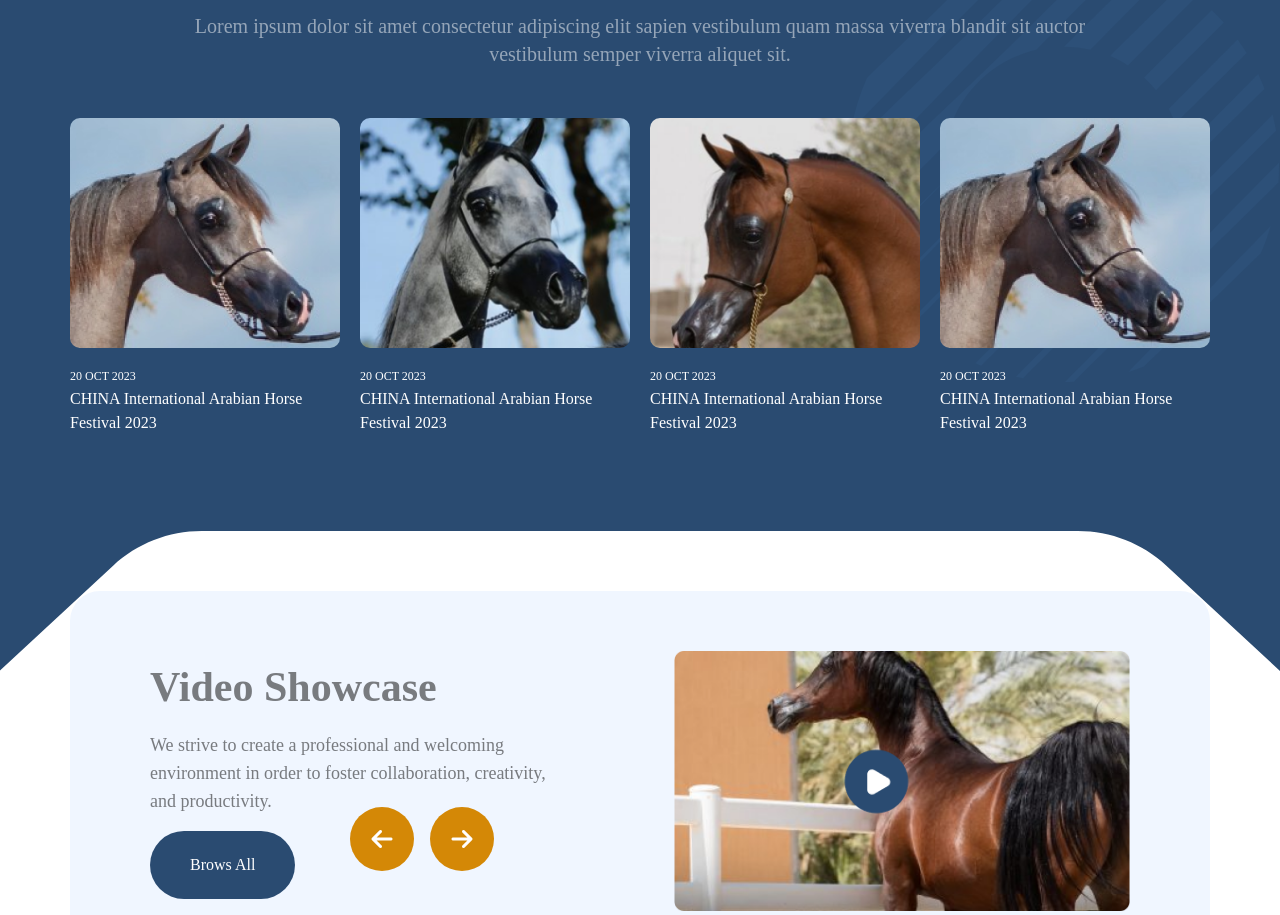
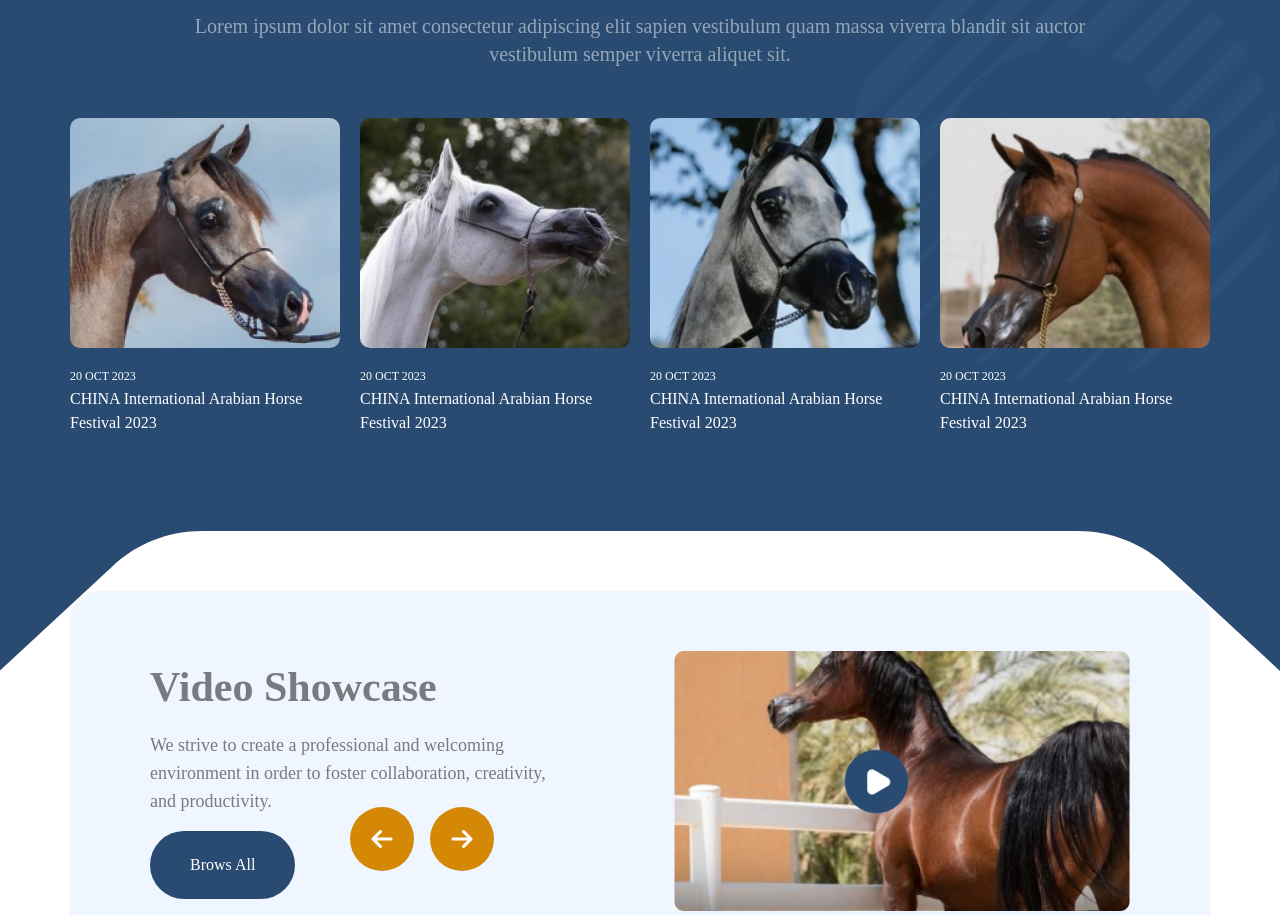
Before and after one commit to hendawee/Top-Arabians, a plain HTML site: page index.html in a window 1280 px wide. Shown: the part 1806-2721 px from the top of the page. Drawn offline with Linux system fonts and the light colour scheme; a web font is replaced by a local one.

Commit message:
corrected version

```diff
--- a/index.html
+++ b/index.html
@@ -434,22 +434,22 @@
             </div>
             <div class="broadcast-list-itms">
               <a href="#" class="broadcast-itm" data-aos="zoom-in-up" data-aos-delay="100">
-                <img src="images/_Image with Fixed Ratio_-1.png" alt="" />
+                <img src="images/_Image_01.png" alt="" />
                 <span class="date"> 20 OCT 2023 </span>
                 <p>CHINA International Arabian Horse Festival 2023</p>
               </a>
               <a href="#" class="broadcast-itm" data-aos="zoom-in-up" data-aos-delay="200">
-                <img src="images/_Image with Fixed Ratio_-2.png" alt="" />
+                <img src="images/_Image_02.png" alt="" />
                 <span class="date"> 20 OCT 2023 </span>
                 <p>CHINA International Arabian Horse Festival 2023</p>
               </a>
               <a href="#" class="broadcast-itm" data-aos="zoom-in-up" data-aos-delay="300">
-                <img src="images/_Image with Fixed Ratio_-3.png" alt="" />
+                <img src="images/_Image_03.png" alt="" />
                 <span class="date"> 20 OCT 2023 </span>
                 <p>CHINA International Arabian Horse Festival 2023</p>
               </a>
               <a href="#" class="broadcast-itm"  data-aos="zoom-in-up" data-aos-delay="400">
-                <img src="images/_Image with Fixed Ratio_-1.png" alt="" />
+                <img src="images/_Image_04.png" alt="" />
                 <span class="date"> 20 OCT 2023 </span>
                 <p>CHINA International Arabian Horse Festival 2023</p>
               </a>
```
Also changed, not shown: images/_Image_01.png (renamed from images/_Image with Fixed Ratio_-1.png), images/_Image_02.png (renamed from images/_Image with Fixed Ratio_.png), images/_Image_03.png (renamed from images/_Image with Fixed Ratio_-2.png), images/_Image_04.png (renamed from images/_Image with Fixed Ratio_-3.png), 1 other file.
